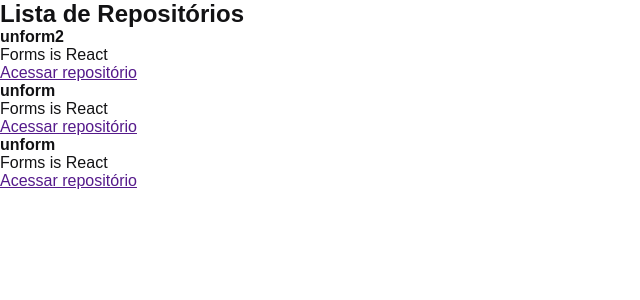
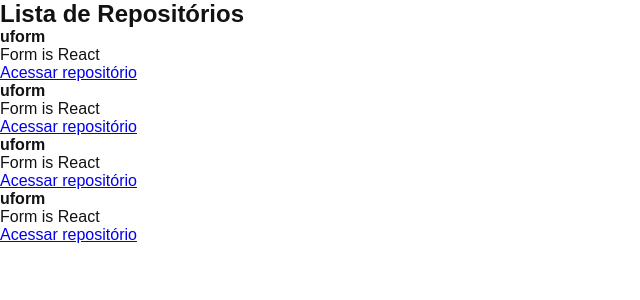
Before and after one commit to jarbsoncosta/ignite-rockerseat-reactJs, a React app: page / in a window 1280 px wide. Shown: the top 300 px of the page, without its empty margins (0-640 px from the left). Built offline with nearby package versions, Linux system fonts and the light colour scheme.

Commit message:
conceito de propiedades no ReactJs

```diff
--- /dev/null
+++ b/src/components/RepositoryItem.jsx
@@ -0,0 +1,13 @@
+
+
+export default function RepositoryItem(props) {
+    return (
+        <li>
+            <strong>{props.repository.name ?? 'Default'}</strong>
+            <p>{props.repository.description}</p>
+            <a href={props.repository.link}>
+                Acessar repositório
+                    </a>
+        </li>
+    )
+}
--- a/src/components/RepositoryList.jsx
+++ b/src/components/RepositoryList.jsx
@@ -1,4 +1,10 @@
-const repository = "unform2"
+import RepositoryItem from "./RepositoryItem"
+
+const repository = {
+    name: 'uform',
+    description: 'Form is React',
+    link: 'http://github.com'
+}
 
 export function RepositoryList() {
     return (
@@ -6,27 +12,10 @@
             <h1>Lista de Repositórios</h1>
 
             <ul>
-                <li>
-                    <strong>{repository}</strong>
-                    <p>Forms is React</p>
-                    <a href="">
-                        Acessar repositório
-                    </a>
-                </li>
-                <li>
-                    <strong>unform</strong>
-                    <p>Forms is React</p>
-                    <a href="">
-                        Acessar repositório
-                    </a>
-                </li>
-                <li>
-                    <strong>unform</strong>
-                    <p>Forms is React</p>
-                    <a href="">
-                        Acessar repositório
-                    </a>
-                </li>
+                <RepositoryItem repository={repository} />
+                <RepositoryItem repository={repository} />
+                <RepositoryItem repository={repository} />
+                <RepositoryItem repository={repository} />
             </ul>
 
         </section>
```
